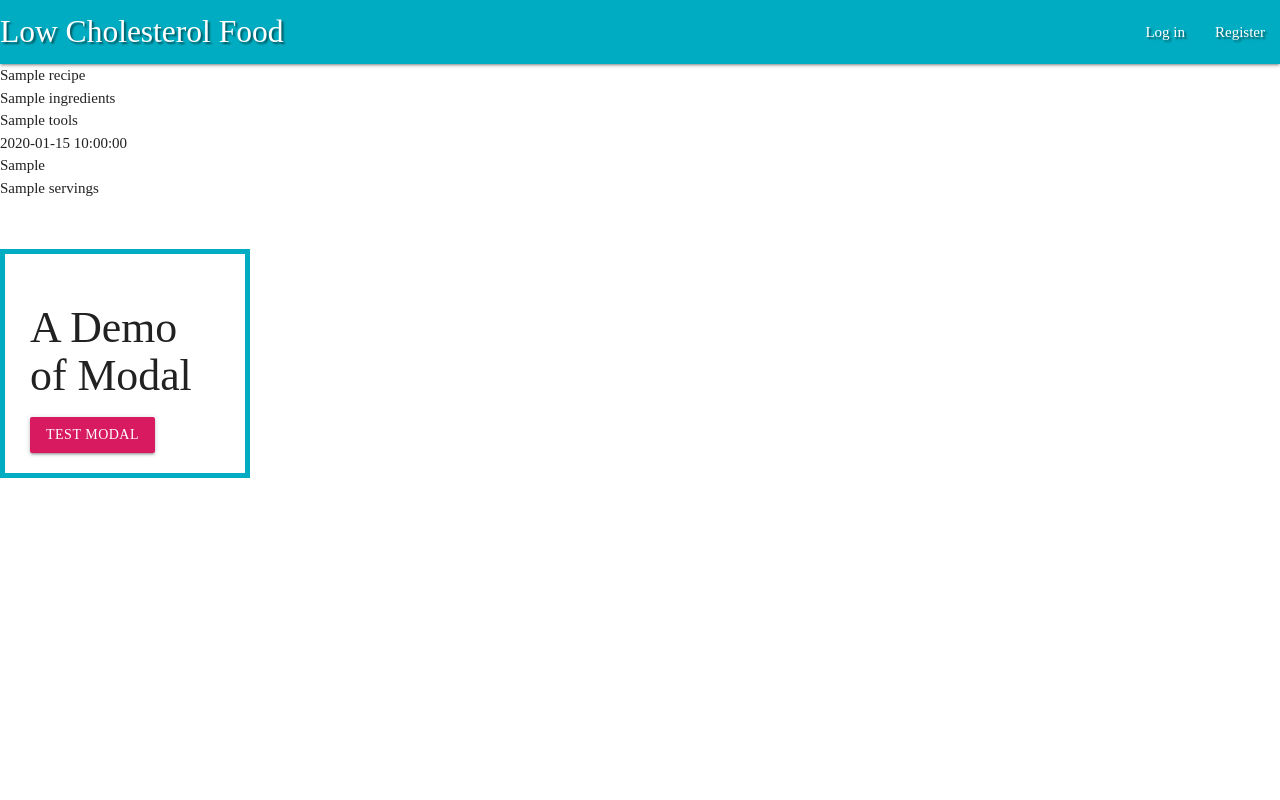
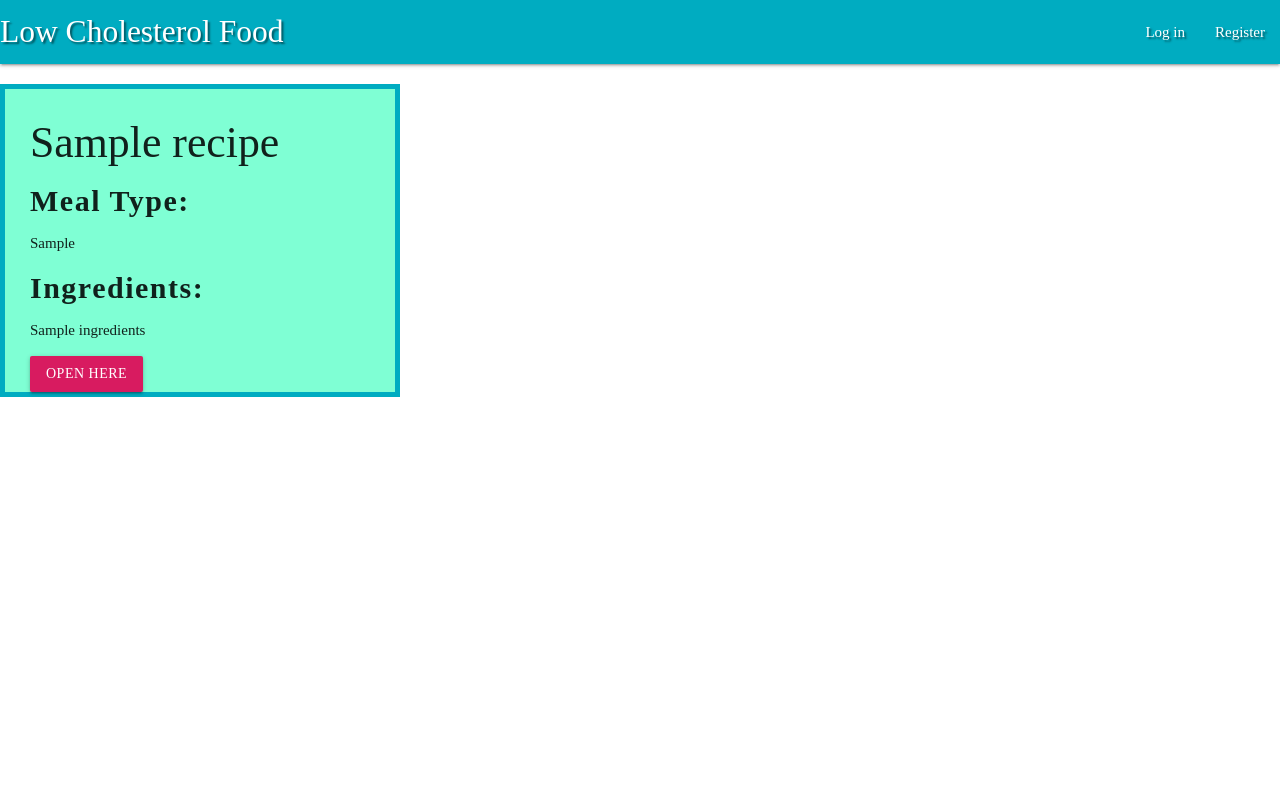
Before and after one commit to mcnic16/low-cholesterol-food, a Flask app: page / in a window 1280 px wide. Run offline with Flask 3, Linux system fonts and the light colour scheme; a database or web service that is not in the repository returns one stand-in record (values such as "Sample title"); some libraries are stand-ins or nearby versions; some web fonts are replaced.

Commit message:
updated modals

```diff
--- a/static/css/style.css
+++ b/static/css/style.css
@@ -35,18 +35,24 @@ body {
       transoform: scale(1);
     }
   }
-
+/* ------------Modals----------------*/
   .modal-container {
-    background: white;
-    padding: 20px 25px;
+    background: aquamarine;
+    padding: 0px 25px;
     border: 5px solid #00acc1 ;
-    width: 250px;
+    width: 400px;
     height: auto;
     box-sizing: border-box;
     position: relative;
-    margin-top: 50px ;
+    margin-top: 20px ;
 
   }
+  .modal-heading {
+    font-size: 2.0rem;
+    letter-spacing: 0.1rem;
+    color: var(--coral);
+    font-weight: 600;
+}
 /*---------------------------------------media-queiries-----------------*/
 
 @media screen and (max-width: 1075px) {
--- a/templates/recipes.html
+++ b/templates/recipes.html
@@ -1,29 +1,33 @@
 {% extends "base.html" %}
 {% block content %}
 
+<div class="modal-container">
   {% for recipe in recipes %}
-        {{ recipe.name }}<br>
-        {{ recipe.ingredients }}<br>
-        {{ recipe.tools }}<br>
-        {{ recipe.cooking_time }}<br>
-        {{ recipe.meal_type }}<br>
-        {{ recipe.servings }}<br>
-    {% endfor %}
-    <div class="modal-container">
-        <h3>A Demo of Modal</h3>
+    <h3>{{ recipe.name }}</h3>
+    <h5 class="modal-heading">Meal Type:</h5>
+    <p>{{ recipe.meal_type }}</p>
+    <h5 class="modal-heading">Ingredients:</h5>
+    <p>{{ recipe.ingredients }}</p>
     <!-- Modal Trigger -->
-          <a class="waves-effect waves-light btn pink darken-1 modal-trigger" href="#demo-modal">Test Modal</a>
+    <a class="waves-effect waves-light btn pink darken-1 modal-trigger" href="#demo-modal">Open here</a>
 
     <!-- Modal Structure -->
     <div id="demo-modal" class="modal">
       <div class="modal-content">
-              <h4>testing</h4>
-              <p>Place Modal content here.</p>
+        <p class="modal-heading">Tools:</p>
+        <p>{{ recipe.tools }}</p>
+        <p class="modal-heading">Directions:</p>
+        <p>{{ recipe.directions }}</p>
+        <p class="modal-heading">Cooking Time:</p>
+        <p>{{ recipe.cooking_time }}</p>
+        <p class="modal-heading">Servings:</p>
+        <p>{{ recipe.servings }}</p>
+
     </div>
     <div class="modal-footer">
       <a href="#!" class="modal-action modal-close waves-effect waves-red btn red lighten-1">Close</a>
     </div>
   </div>
 </div>
-
+{% endfor %}
 {% endblock %}
```
Lines whose indentation alone changed are shown as unchanged.
